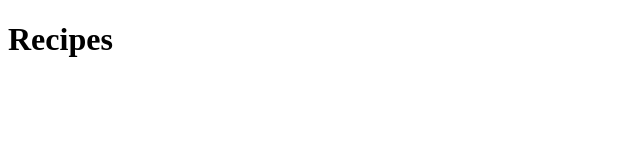
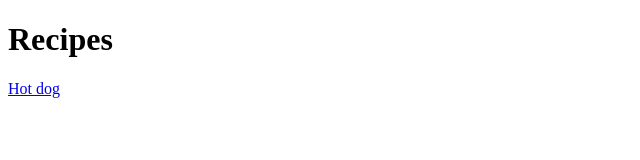
Before and after one commit to ioumar/recipces-repository, a plain HTML site: page index.html in a window 1280 px wide. Shown: the full height of the page, 0-640 px from the left. Drawn offline with Linux system fonts and the light colour scheme.

Commit message:
Added a link to the hot-dog.html page.

```diff
--- a/index.html
+++ b/index.html
@@ -6,5 +6,6 @@
     </head>
     <body>
         <h1>Recipes</h1>
+        <a href="./recipes/hot-dog.html">Hot dog</a>
     </body>
 </html>
```
